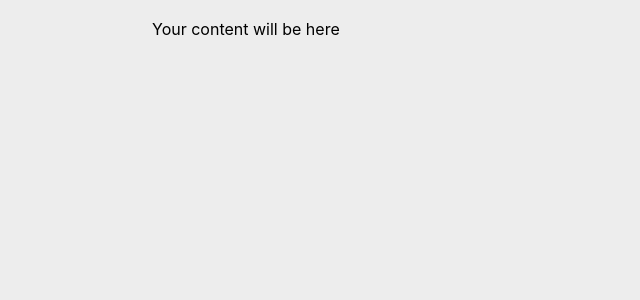
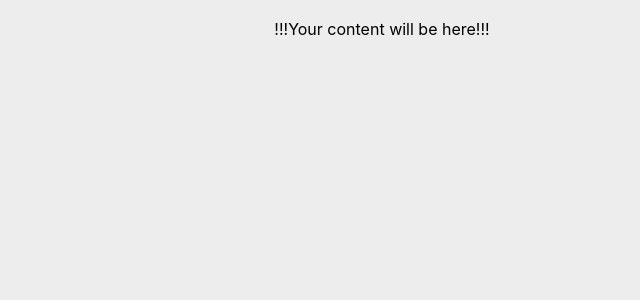
Before and after one commit to YuriiStreltsov/goit-react-hw-04-movies, a React (Create React App) app: page / in a window 1280 px wide. Shown: the top 300 px of the page, without its empty margins (258-898 px from the left). Built offline with nearby package versions, Linux system fonts and the light colour scheme.

Commit message:
End testing deploy to Netlify

```diff
--- a/src/App.js
+++ b/src/App.js
@@ -1,7 +1,7 @@
 import Container from './components/Container/Container';
 
 function App() {
-  return <Container>Your content will be here</Container>;
+  return <Container>!!!Your content will be here!!!</Container>;
 }
 
 export default App;
--- a/src/components/Container/Container.module.scss
+++ b/src/components/Container/Container.module.scss
@@ -6,4 +6,5 @@
   padding-bottom: 20px;
   margin-left: auto;
   margin-right: auto;
+  text-align: center;
 }
```
Also changed, not shown: 2 other files (tests, documents, lock files or other folders).
